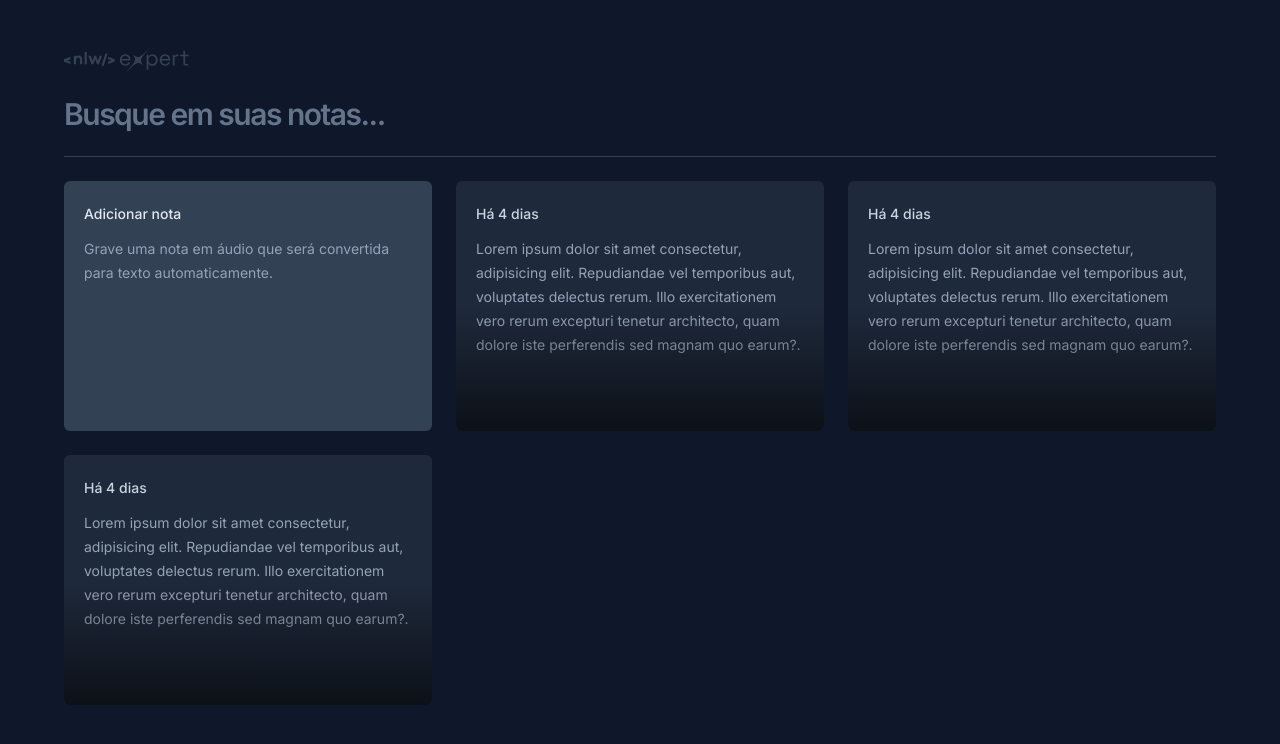
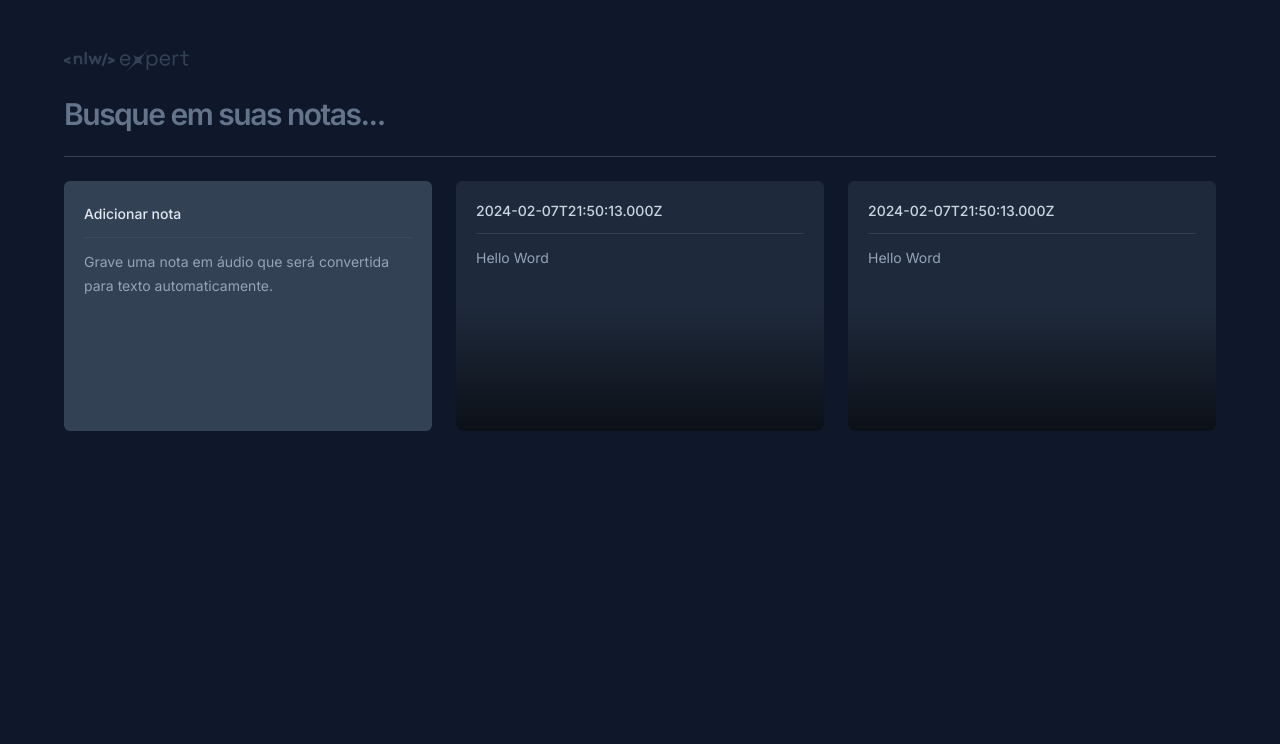
Before and after one commit to HumbertoQueiroz/Rocketseat-NLW-React, a React (Vite) app in the folder nlw-expert-notes/: page / in a window 1280 px wide. Shown: the top 744 px of the page. Built offline with nearby package versions, Linux system fonts and the light colour scheme.

Commit message:
inicio aula 02

```diff
--- a/nlw-expert-notes/package.json
+++ b/nlw-expert-notes/package.json
@@ -9,6 +9,8 @@
     "preview": "vite preview"
   },
   "dependencies": {
+    "@radix-ui/react-dialog": "^1.0.5",
+    "date-fns": "^3.3.1",
     "react": "^18.2.0",
     "react-dom": "^18.2.0"
   },
--- a/nlw-expert-notes/src/app.tsx
+++ b/nlw-expert-notes/src/app.tsx
@@ -1,5 +1,11 @@
 import logo from './assets/logo-nlw-expert.svg'
+import { NewNoteCard } from './components/new-note-card'
 import { NoteCard }  from './components/note-card'
+
+const notes={
+  date: new Date(),
+  content: 'Hello Word'
+}
 
 export function App() {
   return (
@@ -14,15 +20,18 @@ export function App() {
       </form>
       <div className='h-px bg-slate-700'></div>
       <div className='grid grid-cols-3 gap-6 auto-rows-[250px]'>
-        <div className='rounded-md bg-slate-700 p-5 space-y-3'>
-          <span className='text-sm font-medium text-slate-200'>Adicionar nota</span>
-          <p className='text-sm leading-6 text-slate-400'>Grave uma nota em áudio que será convertida para texto automaticamente.</p>
-        </div>
-        <NoteCard />
-        <NoteCard />
-        <NoteCard />
+       <NewNoteCard />
+        <NoteCard note={notes}
+        />
+        <NoteCard
+          note={{
+            date: new Date(),
+            content: 'Hello Word'
+          }}
+        />
       </div>
     </div>
+
   )
 
 }
--- /dev/null
+++ b/nlw-expert-notes/src/components/new-note-card.tsx
@@ -0,0 +1,9 @@
+export function NewNoteCard(){
+  return(
+    <div className='rounded-md bg-slate-700 p-5 space-y-3'>
+      <span className='text-sm font-medium text-slate-200'>Adicionar nota</span>
+      <div className='h-px bg-slate-600/50'></div>
+      <p className='text-sm leading-6 text-slate-400'>Grave uma nota em áudio que será convertida para texto automaticamente.</p>
+    </div>
+    )
+}
--- a/nlw-expert-notes/src/components/note-card.tsx
+++ b/nlw-expert-notes/src/components/note-card.tsx
@@ -1,9 +1,48 @@
-export function NoteCard(){
+// O '* as Dialog' importa tudo de dentro do diretorio passado no from e garda dentro de um objeto
+//Biblioteca Radix de componentes sem estilização
+import * as Dialog from '@radix-ui/react-dialog'
+
+
+interface NoteCardProps{
+  note: {
+    date: Date,
+    content: string
+  }
+}
+
+export function NoteCard({note}: NoteCardProps){
   return(
-    <div className='rounded-md bg-slate-800 p-5 space-y-3 overflow-hidden relative'>
-      <span className='text-sm font-medium text-slate-300'>Há 4 dias</span>
-      <p className='text-sm leading-6 text-slate-400'>Lorem ipsum dolor sit amet consectetur, adipisicing elit. Repudiandae vel temporibus aut, voluptates delectus rerum. Illo exercitationem vero rerum excepturi tenetur architecto, quam dolore iste perferendis sed magnam quo earum?.</p>
-      <div className='absolute bottom-0 left-0 right-0 h-1/2 bg-gradient-to-t from-black/60 to-black/0 pointer-events-none'></div>
-    </div>
+    //Tudo tem que estar dentro do Root
+    //O conteudo que é sempre mostrado fica no Tigger
+    //O conteudo que vai aparecer ao clicar fica no Content, por padrão é renderizado após o Tigger
+    //Usar o Portal quando quiser mover (teleportar) o conteúdo do Content para o body
+    // Overley faz o efeito de todo o resto ficar meio escuro, mas precisa inserir o css `inset-0 fixed bg-black/60`
+    <Dialog.Root>
+      <Dialog.Trigger className='rounded-md text-left bg-slate-800 p-5 flex flex-col gap-3 overflow-hidden relative hover:ring-2 hover:ring-slate-600 outline-none focus-visible:ring-2 focus-visible:ring-lime-400'>
+        <span className='text-sm font-medium text-slate-300'>
+          {note.date.toISOString()}
+        </span>
+        <div className='h-px w-full bg-slate-600/50'></div>
+        <p className='text-sm leading-6 text-slate-400'>
+          {note.content}
+        </p>
+        <div className='absolute bottom-0 left-0 right-0 h-1/2 bg-gradient-to-t from-black/60 to-black/0 pointer-events-none'></div>
+      </Dialog.Trigger>
+
+      <Dialog.Portal>
+        <Dialog.Overlay className='inset-0 fixed bg-black/50' />
+        <Dialog.Content className='z-10 bg-slate-700 rounded-md flex flex-col fixed left-1/2 -translate-x-1/2 -translate-y-1/2 top-1/2 max-w-[640px] w-full h-[60vh] outline-none '>
+          <div className='flex flex-1 flex-col gap-3 p-5'>
+            <span className='text-sm font-medium text-slate-300'>
+              {note.date.toISOString()}
+            </span>
+            <div className='h-px w-full bg-slate-600/50'></div>
+            <p className='text-sm leading-6 text-slate-400'>
+              {note.content}
+            </p>
+          </div>
+        </Dialog.Content>
+      </Dialog.Portal>
+    </Dialog.Root>
   )
 }
```
Also changed, not shown: 1 other file (tests, documents, lock files or other folders).
